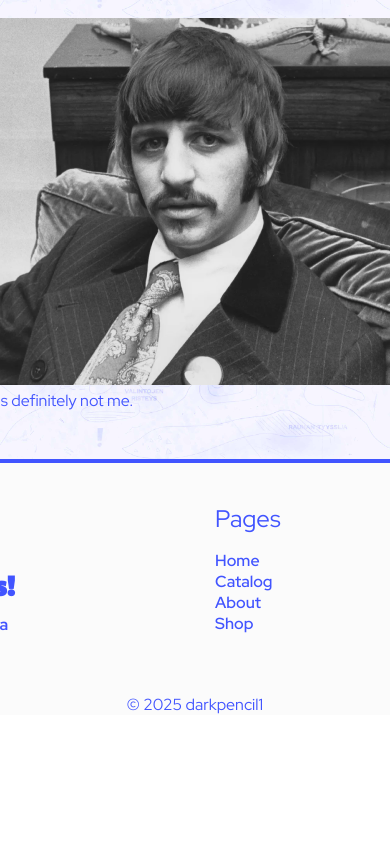
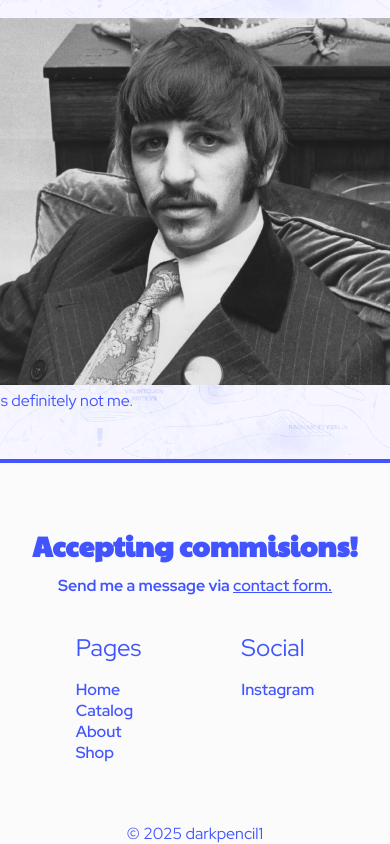
Before and after one commit to darkpencil1/portfolio, a Next.js app: page /about in a window 390 px wide. Shown: the part 1071-1915 px from the top of the page. Before the commit the page ends 1786 px from the top, so only its background shows below. Built offline with nearby package versions, Linux system fonts and the light colour scheme.

Commit message:
Support mobile widths

```diff
--- a/components/shared/footer/Footer.module.css
+++ b/components/shared/footer/Footer.module.css
@@ -12,9 +12,16 @@
   border-top: 4px solid var(--color-primary);
 }
 
+.footer__content {
+  margin-top: 40px;
+  gap: 200px;
+  width: 90%;
+  display: flex;
+  flex-direction: row;
+  justify-content: center;
+  align-items: flex-start;
+}
 .footer__links {
-  margin-top: 40px;
-  width: 90%;
   display: flex;
   flex-direction: row;
   justify-content: center;
@@ -95,3 +102,20 @@
   margin-bottom: var(--spacing-1);
   color: var(--color-primary); /* Set the border color */
 }
+
+@media (max-width: 900px) {
+  .footer__links {
+    gap: 100px;
+  }
+}
+
+@media (max-width: 700px) {
+  .footer__commision {
+    text-align: center;
+  }
+  .footer__content {
+    flex-direction: column;
+    align-items: center;
+    gap: 20px;
+  }
+}
--- a/components/shared/footer/Footer.tsx
+++ b/components/shared/footer/Footer.tsx
@@ -5,11 +5,6 @@ type FooterLink = {
   text: string;
   link: string;
 };
-const links: Array<FooterLink> = [
-  { text: "FAQ", link: "/misc#faq" },
-  { text: "Returns", link: "/misc#qa-1" },
-  { text: "Contact", link: "/misc#contact" },
-];
 const pageLinks: Array<FooterLink> = [
   { text: "Home", link: "/" },
   { text: "Catalog", link: "/catalog" },
@@ -22,13 +17,14 @@ const socialLinks: Array<FooterLink> = [{ text: "Instagram", link: "#" }];
 const Footer = () => {
   return (
     <footer className={styles.footer}>
-      <div className={styles.footer__links}>
+      <div className={styles.footer__content}>
         <div className={styles.footer__commision}>
           <h2>Accepting commisions!</h2>
           <p>
             Send me a message via <Link href={"/contact"}>contact form.</Link>
           </p>
         </div>
+        <div className={styles.footer__links}>
           <div className={styles.footer__linkContainer}>
             <h3>Pages</h3>
             <ul className={styles.footer__pageLinks}>
@@ -46,12 +42,16 @@ const Footer = () => {
             <ul className={styles.footer__pageLinks}>
               {socialLinks.map((link: FooterLink, i: number) => {
                 return (
-                <li className={styles.footer__link} key={`footer-social-${i}`}>
+                  <li
+                    className={styles.footer__link}
+                    key={`footer-social-${i}`}
+                  >
                     <Link href={link.link}>{link.text}</Link>
                   </li>
                 );
               })}
             </ul>
+          </div>
         </div>
       </div>
       <div className="copyright">
```
Also changed, not shown: app/contact/page.module.css (+8 -0 lines). Lines whose indentation alone changed are shown as unchanged.
